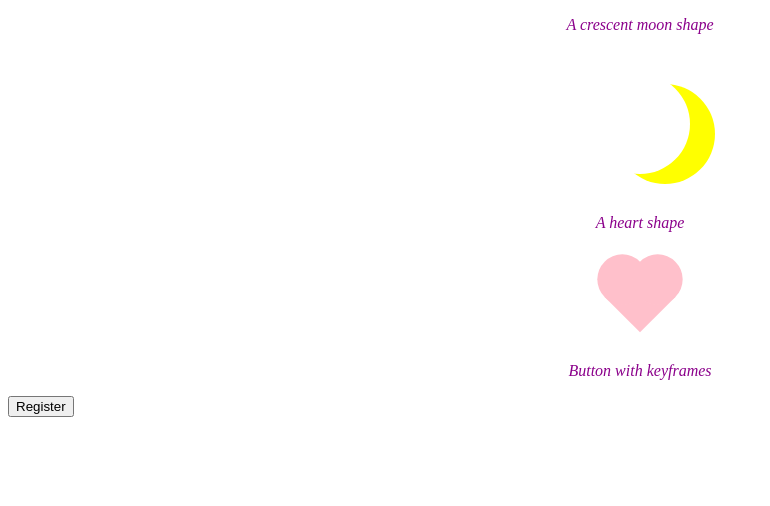
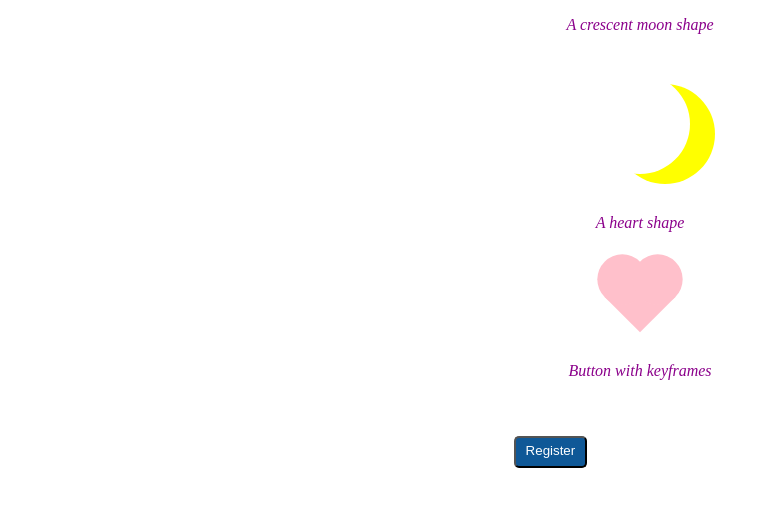
Before and after one commit to wrunika/Graphic-using-CSS, a plain HTML site: page index.html in a window 1280 px wide. Shown: the whole page, without its empty margins (0-770 px from the left). Drawn offline with Linux system fonts and the light colour scheme.

Commit message:
feat: add syles for button

```diff
--- a/style.css
+++ b/style.css
@@ -43,3 +43,22 @@ p {
   top: -25px;
   left: 0px;
 }
+
+/* button with keyframes */
+button {
+  margin: 40px 40%;
+  border-radius: 5px;
+  color: white;
+  background-color: #0F5897;
+  padding: 5px 10px 8px 10px;
+}
+button:hover {
+  animation-name: background-color;
+  animation-duration: 500ms;
+
+}
+@keyframes background-color {
+  100% {
+    background-color: #4791d0;
+  }
+}
```
